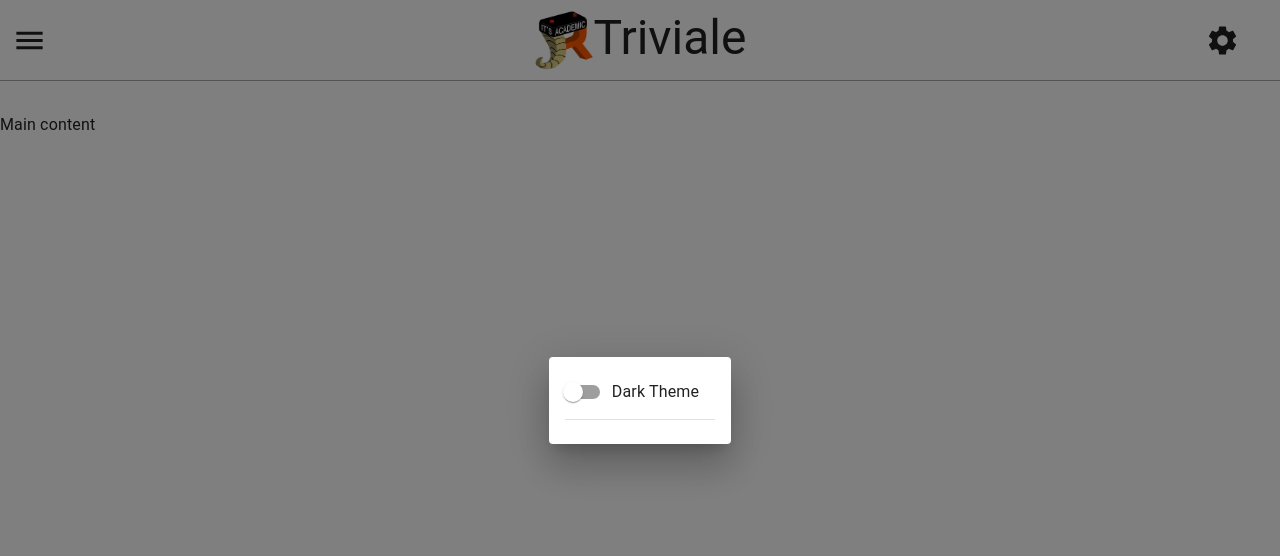
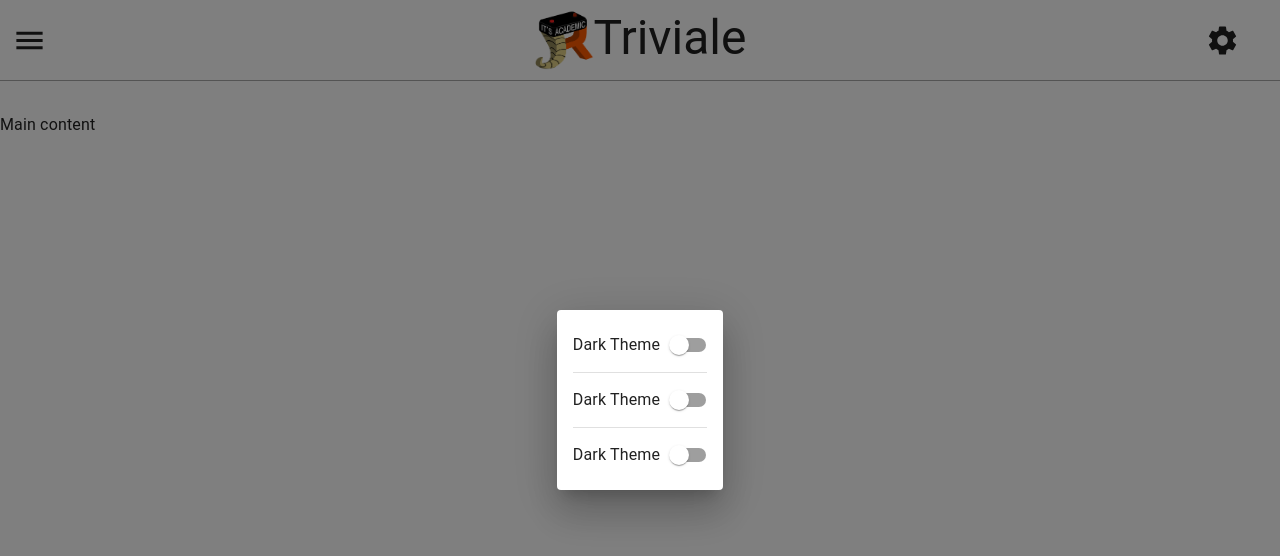
Before and after one commit to dotcomstar/Triviale, a React (Vite) app: page / in a window 1280 px wide. Both pictures are taken after a click on the button 1222 px from the left and 40 px from the top of the page. Shown: the top 556 px of the page. Built offline with nearby package versions, Linux system fonts and the light colour scheme.

Commit message:
Put switch on the right of the label

```diff
--- a/src/components/ColorModeSwitch.tsx
+++ b/src/components/ColorModeSwitch.tsx
@@ -21,6 +21,8 @@ const ColorModeSwitch = () => {
             checked={theme.palette.mode === "dark"}
             onChange={colorMode.toggleColorMode}
             label="Dark Theme"
+            labelPlacement="start"
+            sx={{ ml: 0 }}
           />
         </FormGroup>
       </Tooltip>
--- a/src/components/SettingsDialog.tsx
+++ b/src/components/SettingsDialog.tsx
@@ -18,7 +18,13 @@ const SettingsDialog = ({ open, onClose }: SettingsDialogProps) => {
           <ColorModeSwitch />
         </ListItem>
         <Divider component="li" sx={{ mx: 2 }} />
-        <ListItem></ListItem>
+        <ListItem>
+          <ColorModeSwitch />
+        </ListItem>
+        <Divider component="li" sx={{ mx: 2 }} />
+        <ListItem>
+          <ColorModeSwitch />
+        </ListItem>
       </List>
     </Dialog>
   );
```
